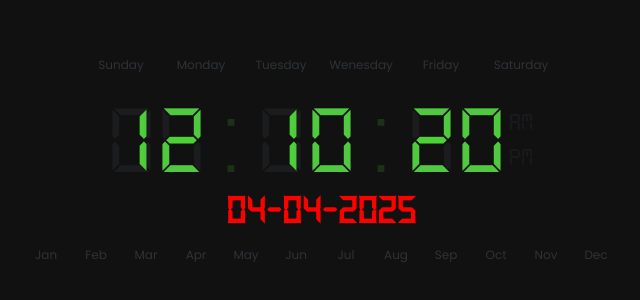
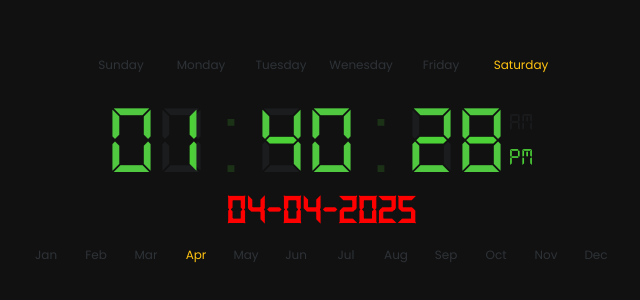
Before and after one commit to raja67m/DigitalClockJs, a plain HTML site: page index.html in a window 1280 px wide. Shown: the part 240-540 px from the top of the page, without its empty margins (319-959 px from the left). Drawn offline with Linux system fonts and the light colour scheme.

Commit message:
Javascript function completed

```diff
--- a/clock.css
+++ b/clock.css
@@ -74,19 +74,25 @@ color: rgba(113, 128, 147,0.1);
 .meridian span:nth-child(2){
    margin-top: 10px;
 }
+.active{
+   color: rgba(76,209,55,1.0) !important;
+
+}
 .date{
    color:red;
    font-size: 40px;
    font-family: 'DS-DIGI';
    font-weight: bold;
 }
-.active{
-   color: rgba(76,209,55,1.0);
-}
-.day-active{
+
+.days-active{
    color: rgba(255,195,18,1.0);
 
 }
+.month-active{
+   color: rgba(255,195,18,1.0);
+}
+
 .num{
    width: 50px;
    height: 100px;
--- a/clock.js
+++ b/clock.js
@@ -1,10 +1,10 @@
-var h=document.querySelector('.h');
-var m=document.querySelector('.s');
-var s=document.querySelector('.m');
-var days=document.querySelector('.daysspan');
+var h=document.querySelectorAll('.h');
+var m=document.querySelectorAll('.s');
+var s=document.querySelectorAll('.m');
+var days=document.querySelectorAll('.days span');
 var date=document.querySelector('.date');
-var month=document.querySelector('.month');
-var span=document.querySelector('.meridian');
+var month=document.querySelectorAll('.month span');
+var span=document.querySelectorAll('.meridian span');
 
 function runClock(){
 var time=new Date();
@@ -16,12 +16,52 @@ da=da<10?'0'+da:da;
 var mo=time.getMonth()+1;
 mo=mo<10? '0'+mo:mo;
 var ye=time.getFullYear();
-console.log(da,mo,ye);
+
 //date
 date.innerHTML=`${da}-${mo}-${ye}`;
-console.log(time.getDay());
+
 //day
-days[time.getDay()].classList.add('day-active');
+days[time.getDay()].classList.add('days-active');
+// month
+month[time.getMonth()].classList.add('month-active');
+
+// time function
+var hrs=time.getHours();
+var min=time.getMinutes();
+var sec=time.getSeconds();
+
+if(hrs>12){
+   hrs=hrs-12;
+   span[1].classList.add('active');
 
 }
-runClock();
+else{
+   if(hrs==0){
+      hrs=12;
+   }
+   span[0].classList.add('active');
+
+
+}
+
+
+hrs=hrs<10?'0'+hrs:hrs;
+min=min<10?'0'+min:min;
+sec=sec<10?'0'+sec:sec;
+
+hrs=hrs.toString();
+min=min.toString();
+sec=sec.toString();
+
+h[0].innerHTML=hrs[0];
+h[1].innerHTML=hrs[1];
+
+m[0].innerHTML=min[0];
+m[1].innerHTML=min[1];
+
+s[0].innerHTML=sec[0];
+s[1].innerHTML=sec[1];
+
+
+}
+setInterval(runClock,1000);
--- a/index.html
+++ b/index.html
@@ -10,12 +10,12 @@
 
 <body>
 <div class="days">
-<span class="daysspan">Sunday</span>
-<span class="daysspan">Monday</span>
-<span class="daysspan">Tuesday</span>
-<span class="daysspan">Wenesday</span>
-<span class="daysspan">Friday</span>
-<span class="daysspan">Saturday</span>
+<span >Sunday</span>
+<span >Monday</span>
+<span >Tuesday</span>
+<span >Wenesday</span>
+<span >Friday</span>
+<span >Saturday</span>
 </div>
 
 <div class="clock">
```
